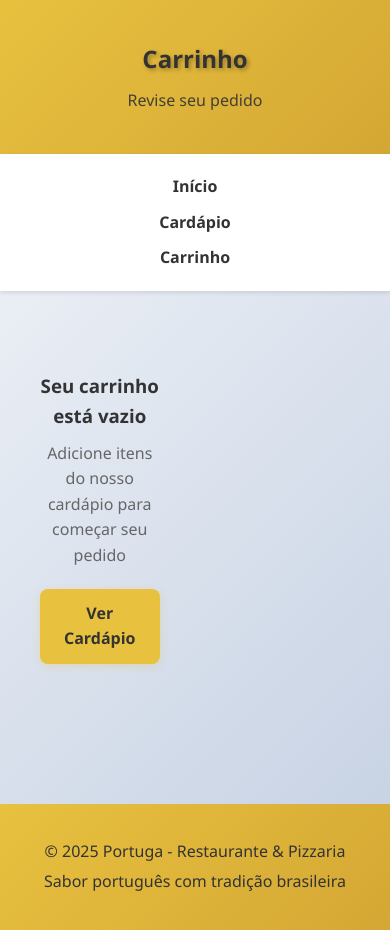
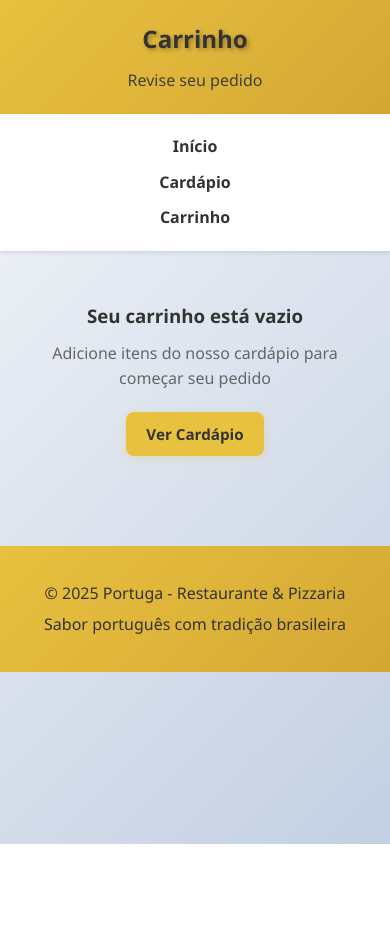
Before and after one commit to THXDUST/portuga.github.io, a PHP site: page /carrinho.html in a window 390 px wide. After the commit the page ends 844 px from the top, so only its background shows below. Run offline with PHP 8.4, Linux system fonts and the light colour scheme.

Commit message:
Fix mobile responsiveness for cart page
Co-authored-by: THXDUST <157709857+THXDUST@users.noreply.github.com>

```diff
--- a/carrinho.html
+++ b/carrinho.html
@@ -23,21 +23,21 @@
         </ul>
     </nav>
 
-    <main class="container" style="padding-bottom: 40px;">
-        <div style="display: grid; grid-template-columns: 1fr 400px; gap: 30px; align-items: start;">
-            <div>
+    <main class="container cart-main">
+        <div class="cart-layout">
+            <div class="cart-items-section">
                 <div id="cart-items-container"></div>
 
                 <div id="empty-cart" class="empty-state" style="display: none;">
                     <div class="empty-state-icon"></div>
                     <h3>Seu carrinho está vazio</h3>
                     <p>Adicione itens do nosso cardápio para começar seu pedido</p>
-                    <a href="menu.html" class="btn" style="margin-top: 20px;">Ver Cardápio</a>
+                    <a href="menu.html" class="btn empty-cart-btn">Ver Cardápio</a>
                 </div>
             </div>
 
             <div id="cart-summary" class="cart-summary" style="display: none;">
-                <h3 style="color: #333; margin-bottom: 20px;">Resumo do Pedido</h3>
+                <h3 class="cart-summary-title">Resumo do Pedido</h3>
 
                 <div class="summary-row">
                     <span>Subtotal:</span>
@@ -49,11 +49,11 @@
                     <span id="total">R$ 0,00</span>
                 </div>
 
-                <button id="finalize-order-btn" class="btn" style="width: 100%; margin-top: 20px; font-size: 1.1rem;">
+                <button id="finalize-order-btn" class="btn btn-finalize">
                     Finalizar via WhatsApp
                 </button>
 
-                <button id="clear-cart-btn" class="btn btn-danger" style="width: 100%; margin-top: 10px;">
+                <button id="clear-cart-btn" class="btn btn-danger btn-clear">
                     Limpar Carrinho
                 </button>
             </div>
--- a/style.css
+++ b/style.css
@@ -10,6 +10,7 @@ body {
     color: #333;
     background: linear-gradient(135deg, #f5f7fa 0%, #c3cfe2 100%);
     min-height: 100vh;
+    overflow-x: hidden;
 }
 
 .container {
@@ -310,6 +311,41 @@ nav ul li a:hover {
     top: 80px;
 }
 
+.cart-main {
+    padding-bottom: 40px;
+}
+
+.cart-layout {
+    display: grid;
+    grid-template-columns: 1fr 400px;
+    gap: 30px;
+    align-items: start;
+}
+
+.cart-items-section {
+    min-width: 0;
+}
+
+.cart-summary-title {
+    color: #333;
+    margin-bottom: 20px;
+}
+
+.btn-finalize {
+    width: 100%;
+    margin-top: 20px;
+    font-size: 1.1rem;
+}
+
+.btn-clear {
+    width: 100%;
+    margin-top: 10px;
+}
+
+.empty-cart-btn {
+    margin-top: 20px;
+}
+
 .summary-row {
     display: flex;
     justify-content: space-between;
@@ -516,6 +552,18 @@ nav ul li a:hover {
 }
 
 @media (max-width: 768px) {
+    body {
+        overflow-x: hidden;
+    }
+
+    .container {
+        padding: 0 15px;
+    }
+
+    header {
+        padding: 30px 0;
+    }
+
     header h1 {
         font-size: 2rem;
     }
@@ -524,8 +572,22 @@ nav ul li a:hover {
         font-size: 1.2rem;
     }
 
+    main {
+        padding: 20px 0;
+    }
+
+    .cart-main {
+        padding-bottom: 30px;
+    }
+
+    .cart-layout {
+        grid-template-columns: 1fr;
+        gap: 20px;
+    }
+
     .menu-section {
         padding: 20px;
+        margin-bottom: 20px;
     }
 
     .menu-section h2 {
@@ -544,14 +606,64 @@ nav ul li a:hover {
     .cart-item {
         flex-direction: column;
         text-align: center;
+        padding: 15px;
+        gap: 15px;
+    }
+
+    .cart-item-controls {
+        width: 100%;
+        justify-content: center;
+        flex-wrap: wrap;
+    }
+
+    .cart-summary {
+        position: static;
+        margin-top: 20px;
+        padding: 20px;
+    }
+
+    .summary-row {
+        font-size: 1rem;
+    }
+
+    .summary-total {
+        font-size: 1.3rem;
+    }
+
+    .btn-finalize {
+        font-size: 1rem;
+    }
+
+    .empty-state {
+        padding: 40px 15px;
     }
 
     .stats-grid {
         grid-template-columns: 1fr;
     }
+
+    .hero {
+        padding: 30px 20px;
+    }
+
+    .hero h2 {
+        font-size: 2rem;
+    }
+
+    .hero p {
+        font-size: 1rem;
+    }
 }
 
 @media (max-width: 480px) {
+    .container {
+        padding: 0 10px;
+    }
+
+    header {
+        padding: 20px 0;
+    }
+
     header h1 {
         font-size: 1.5rem;
     }
@@ -560,7 +672,72 @@ nav ul li a:hover {
         font-size: 1rem;
     }
 
+    main {
+        padding: 15px 0;
+    }
+
+    .cart-main {
+        padding-bottom: 20px;
+    }
+
+    .cart-layout {
+        gap: 15px;
+    }
+
     .menu-item h3 {
         font-size: 1.1rem;
     }
+
+    .cart-item {
+        padding: 12px;
+        gap: 12px;
+    }
+
+    .cart-item-name {
+        font-size: 1.1rem;
+    }
+
+    .cart-summary {
+        padding: 15px;
+    }
+
+    .summary-row {
+        font-size: 0.95rem;
+    }
+
+    .summary-total {
+        font-size: 1.2rem;
+    }
+
+    .btn {
+        padding: 10px 20px;
+        font-size: 0.95rem;
+    }
+
+    .btn-finalize {
+        font-size: 0.95rem;
+        padding: 12px 20px;
+    }
+
+    .quantity-btn {
+        width: 30px;
+        height: 30px;
+        font-size: 1rem;
+    }
+
+    .empty-state {
+        padding: 30px 10px;
+    }
+
+    .hero {
+        padding: 20px 15px;
+    }
+
+    .hero h2 {
+        font-size: 1.5rem;
+    }
+
+    .hero p {
+        font-size: 0.95rem;
+    }
 }
```
